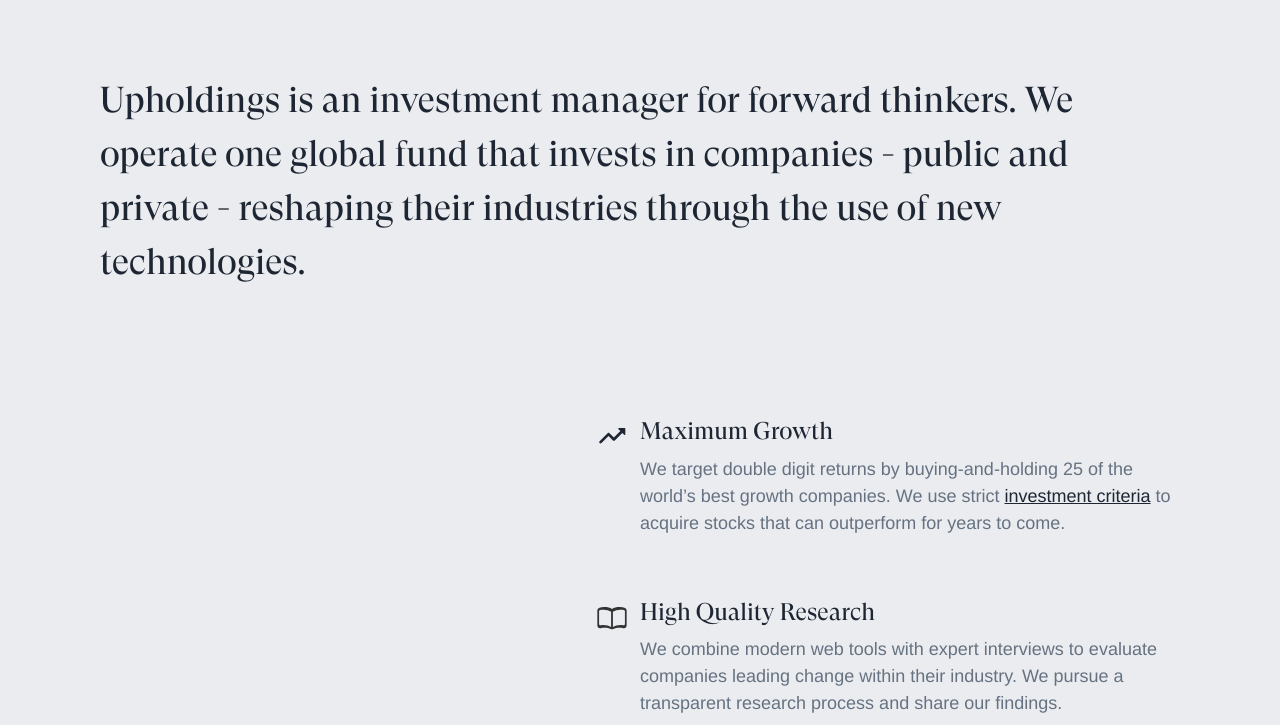
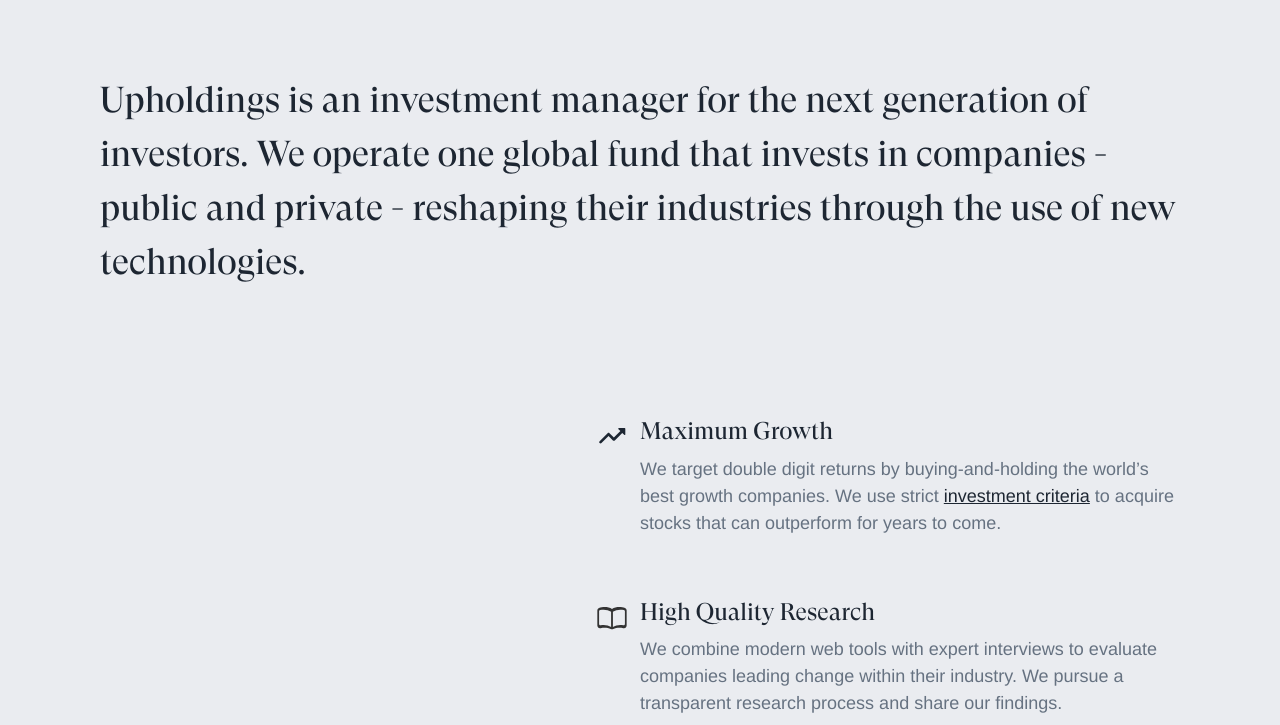
Before and after one commit to willanderson/Upholdings, a Jekyll site: the page built from index.md, in a window 1280 px wide and 900 px high, scrolled down 729 px, cut to the strip 175-900 px from the top of the window. Built offline with Jekyll 4.4.1, drawn with Linux system fonts in a browser that asks for light colours; nearby versions of some CDN libraries; some web fonts are replaced.

Commit message:
Updated Index

```diff
--- a/index.md
+++ b/index.md
@@ -4,13 +4,13 @@
   headline: Modern Investing.
   body: Grow your hard-earned wealth by investing into the best companies building
     our future.
-manifesto: Upholdings is an investment manager for forward thinkers. We operate one
-  global fund that invests in companies - public and private - reshaping their industries
-  through the use of new technologies.
+manifesto: Upholdings is an investment manager for the next generation of investors.
+  We operate one global fund that invests in companies - public and private - reshaping
+  their industries through the use of new technologies.
 differenceA_h3: Maximum Growth
-differenceA_p: We target double digit returns by buying-and-holding 25 of the world’s
-  best growth companies. We use strict <a href="#criteria">investment criteria</a>
-  to acquire stocks that can outperform for years to come.
+differenceA_p: We target double digit returns by buying-and-holding the world’s best
+  growth companies. We use strict <a href="#criteria">investment criteria</a> to acquire
+  stocks that can outperform for years to come.
 differenceB_h3: High Quality Research
 differenceB_p: We combine modern web tools with expert interviews to evaluate companies
   leading change within their industry. We pursue a transparent research process and
@@ -19,7 +19,7 @@
 differenceC_p: We charge the lowest fees of any comparable investment manager. And
   low turnover in our holdings means improved tax efficiency for all of our investors.
 approachA_h3: Globally Sourced
-approachA_p: We scour the world for 25 market leading multi-billion-dollar companies,
+approachA_p: We scour the world for market leading multi-billion-dollar companies,
   and target those that can sell well beyond their own borders.
 approachB_h3: Multi-Year Outlook
 approachB_p: By partnering with long-term minded investors, we are able to select
```
